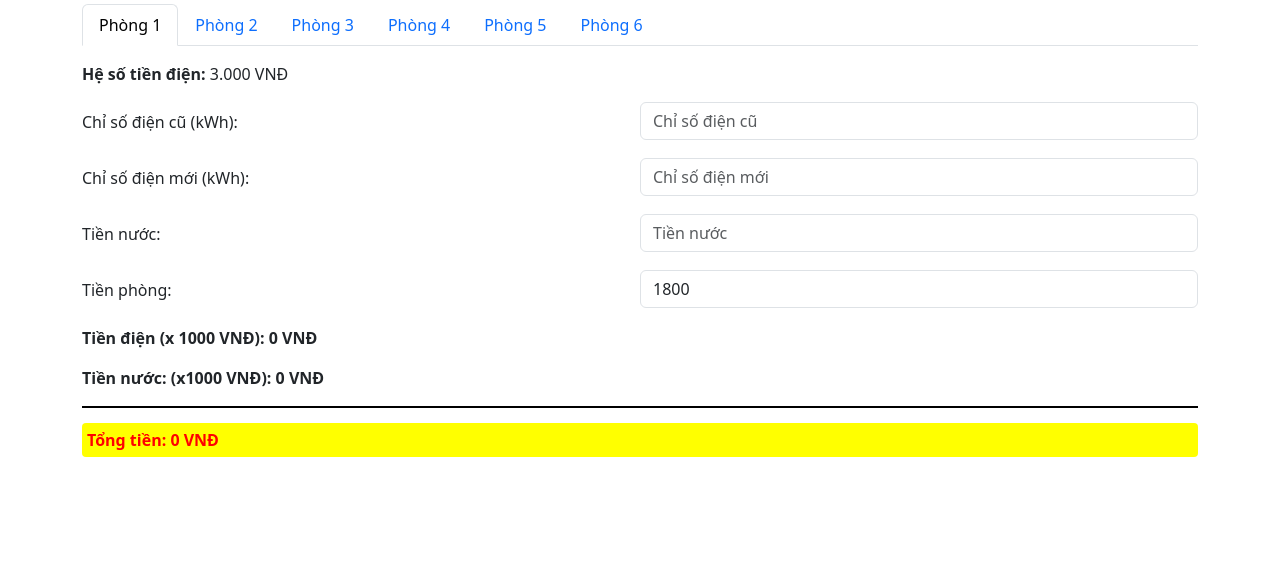
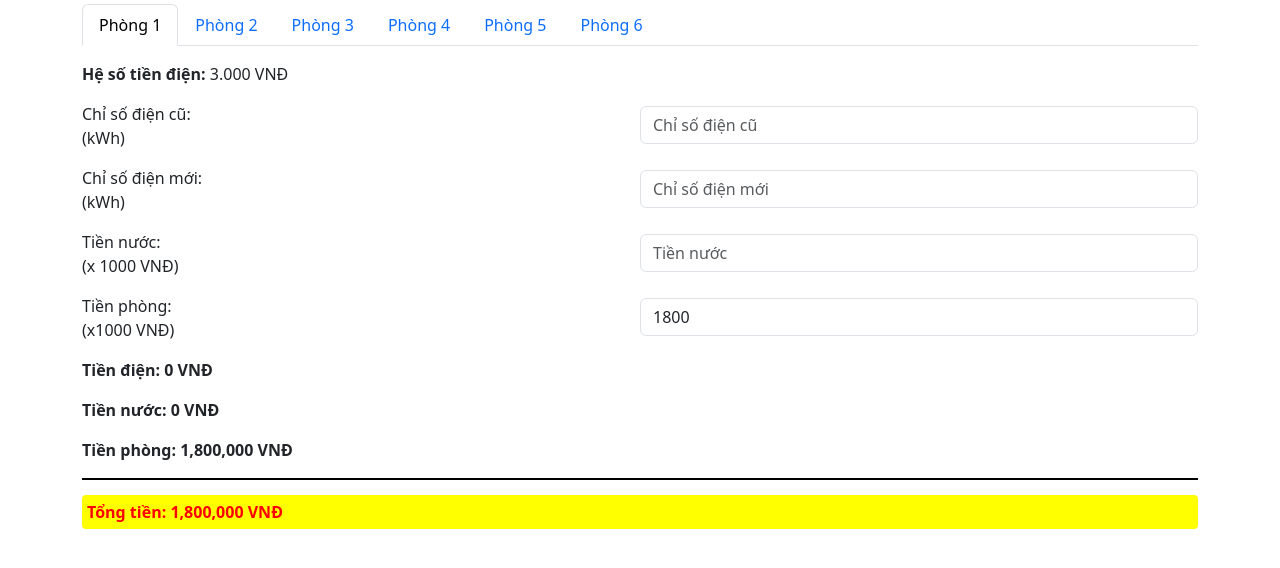
Before and after one commit to MinhQC/tinhtien, a plain HTML site: page index.html in a window 1280 px wide. Shown: the part 58-626 px from the top of the page. Drawn offline with nearby package versions, Linux system fonts and the light colour scheme.

Commit message:
Update index.html

```diff
--- a/index.html
+++ b/index.html
@@ -44,28 +44,29 @@
             <!-- Tab 1 -->
             <div class="tab-pane fade show active" id="content1" role="tabpanel">
 			    <div class="mb-2 hstack">
-			        <label for="oldQuantity1" class="form-label" style="width: 50%;">Chỉ số điện cũ (kWh):</label>
+			        <label for="oldQuantity1" class="form-label" style="width: 50%;">Chỉ số điện cũ: <br>(kWh)</label>
 			        <input type="number" id="oldQuantity1" class="form-control" placeholder="Chỉ số điện cũ"
 			        	inputmode="numeric" pattern="[0-9]*" oninput="calculateFee(1)" style="width: 50%;">
 			    </div>
 			    <div class="mb-2 hstack">
-			        <label for="newQuantity1" class="form-label" style="width: 50%;">Chỉ số điện mới (kWh):</label>
+			        <label for="newQuantity1" class="form-label" style="width: 50%;">Chỉ số điện mới: <br>(kWh)</label>
 			        <input type="number" id="newQuantity1" class="form-control" placeholder="Chỉ số điện mới"
 			        	inputmode="numeric" pattern="[0-9]*" oninput="calculateFee(1)" style="width: 50%;">
 			    </div>
 			    <div class="mb-2 hstack">
-			        <label for="waterFee1" class="form-label" style="width: 50%;">Tiền nước:</label>
+			        <label for="waterFee1" class="form-label" style="width: 50%;">Tiền nước: <br>(x 1000 VNĐ)</label>
 			        <input type="number" id="waterFee1" class="form-control" placeholder="Tiền nước"
 			        	inputmode="numeric" pattern="[0-9]*" oninput="calculateFee(1)" style="width: 50%;">
 			    </div>
 			    <div class="mb-2 hstack">
-			        <label for="roomFee1" class="form-label" style="width: 50%;">Tiền phòng:</label>
+			        <label for="roomFee1" class="form-label" style="width: 50%; word-wrap: break-word">Tiền phòng: <br>(x1000 VNĐ)</label>
 			        <input type="number" id="roomFee1" class="form-control" placeholder="Tiền phòng"
 			        	inputmode="numeric" pattern="[0-9]*" value="1800" oninput="calculateFee(1)" style="width: 50%;">
 			    </div>
 
-			    <p class="total-label">Tiền điện (x 1000 VNĐ): <span id="fee1">0 VNĐ</span></p>
-			    <p class="total-label">Tiền nước: (x1000 VNĐ): <span id="waterFeeDisplay1">0 VNĐ</span></p>
+			    <p class="total-label">Tiền điện: <span id="fee1">0 VNĐ</span></p>
+			    <p class="total-label">Tiền nước: <span id="waterFeeDisplay1">0 VNĐ</span></p>
+			    <p class="total-label">Tiền phòng: <span id="roomFeeDisplay1">0 VNĐ</span></p>
 			    <div class="separator"></div>
 			    <p class="total-label total-amount">Tổng tiền: <span id="total1">0 VNĐ</span></p>
 			</div>
@@ -73,28 +74,29 @@
             <!-- Tab 2 -->
             <div class="tab-pane fade" id="content2" role="tabpanel">
 			    <div class="mb-2 hstack">
-			        <label for="oldQuantity2" class="form-label" style="width: 50%;">Chỉ số điện cũ (kWh):</label>
+			        <label for="oldQuantity2" class="form-label" style="width: 50%;">Chỉ số điện cũ: <br>(kWh)</label>
 			        <input type="number" id="oldQuantity2" class="form-control" placeholder="Chỉ số điện cũ"
 			        	inputmode="numeric" pattern="[0-9]*" oninput="calculateFee(2)" style="width: 50%;">
 			    </div>
 			    <div class="mb-2 hstack">
-			        <label for="newQuantity2" class="form-label" style="width: 50%;">Chỉ số điện mới (kWh):</label>
+			        <label for="newQuantity2" class="form-label" style="width: 50%;">Chỉ số điện mới: <br>(kWh)</label>
 			        <input type="number" id="newQuantity2" class="form-control" placeholder="Chỉ số điện mới"
 			        	inputmode="numeric" pattern="[0-9]*" oninput="calculateFee(2)" style="width: 50%;">
 			    </div>
 			    <div class="mb-2 hstack">
-			        <label for="waterFee2" class="form-label" style="width: 50%;">Tiền nước:</label>
+			        <label for="waterFee2" class="form-label" style="width: 50%;">Tiền nước: <br>(x 1000 VNĐ)</label>
 			        <input type="number" id="waterFee2" class="form-control" placeholder="Tiền nước"
 			        	inputmode="numeric" pattern="[0-9]*" oninput="calculateFee(2)" style="width: 50%;">
 			    </div>
 			    <div class="mb-2 hstack">
-			        <label for="roomFee2" class="form-label" style="width: 50%;">Tiền phòng:</label>
+			        <label for="roomFee2" class="form-label" style="width: 50%;">Tiền phòng: <br>(x1000 VNĐ)</label>
 			        <input type="number" id="roomFee2" class="form-control" placeholder="Tiền phòng"
 			        	inputmode="numeric" pattern="[0-9]*" value="1800" oninput="calculateFee(2)" style="width: 50%;">
 			    </div>
 
-			    <p class="total-label">Tiền điện (x 1000 VNĐ): <span id="fee2">0 VNĐ</span></p>
-			    <p class="total-label">Tiền nước: (x1000 VNĐ): <span id="waterFeeDisplay2">0 VNĐ</span></p>
+			    <p class="total-label">Tiền điện: <span id="fee2">0 VNĐ</span></p>
+			    <p class="total-label">Tiền nước: <span id="waterFeeDisplay2">0 VNĐ</span></p>
+			    <p class="total-label">Tiền phòng: <span id="roomFeeDisplay2">0 VNĐ</span></p>
 			    <div class="separator"></div>
 			    <p class="total-label total-amount">Tổng tiền: <span id="total2">0 VNĐ</span></p>
 			</div>
@@ -102,28 +104,29 @@
             <!-- Tab 3 -->
             <div class="tab-pane fade" id="content3" role="tabpanel">
 			    <div class="mb-2 hstack">
-			        <label for="oldQuantity3" class="form-label" style="width: 50%;">Chỉ số điện cũ (kWh):</label>
+			        <label for="oldQuantity3" class="form-label" style="width: 50%;">Chỉ số điện cũ: <br>(kWh)</label>
 			        <input type="number" id="oldQuantity3" class="form-control" placeholder="Chỉ số điện cũ"
 			        	inputmode="numeric" pattern="[0-9]*" oninput="calculateFee(3)" style="width: 50%;">
 			    </div>
 			    <div class="mb-2 hstack">
-			        <label for="newQuantity3" class="form-label" style="width: 50%;">Chỉ số điện mới (kWh):</label>
+			        <label for="newQuantity3" class="form-label" style="width: 50%;">Chỉ số điện mới: <br>(kWh)</label>
 			        <input type="number" id="newQuantity3" class="form-control" placeholder="Chỉ số điện mới"
 			        	inputmode="numeric" pattern="[0-9]*" oninput="calculateFee(3)" style="width: 50%;">
 			    </div>
 			    <div class="mb-2 hstack">
-			        <label for="waterFee3" class="form-label" style="width: 50%;">Tiền nước:</label>
+			        <label for="waterFee3" class="form-label" style="width: 50%;">Tiền nước: <br>(x 1000 VNĐ)</label>
 			        <input type="number" id="waterFee3" class="form-control" placeholder="Tiền nước"
 			        	inputmode="numeric" pattern="[0-9]*" oninput="calculateFee(3)" style="width: 50%;">
 			    </div>
 			    <div class="mb-2 hstack">
-			        <label for="roomFee3" class="form-label" style="width: 50%;">Tiền phòng:</label>
+			        <label for="roomFee3" class="form-label" style="width: 50%;">Tiền phòng: <br>(x1000 VNĐ)</label>
 			        <input type="number" id="roomFee3" class="form-control" placeholder="Tiền phòng"
 			        	inputmode="numeric" pattern="[0-9]*" value="1800" oninput="calculateFee(3)" style="width: 50%;">
 			    </div>
 
-			    <p class="total-label">Tiền điện (x 1000 VNĐ): <span id="fee3">0 VNĐ</span></p>
-			    <p class="total-label">Tiền nước: (x1000 VNĐ): <span id="waterFeeDisplay3">0 VNĐ</span></p>
+			    <p class="total-label">Tiền điện: <span id="fee3">0 VNĐ</span></p>
+			    <p class="total-label">Tiền nước: <span id="waterFeeDisplay3">0 VNĐ</span></p>
+			    <p class="total-label">Tiền phòng: <span id="roomFeeDisplay3">0 VNĐ</span></p>
 			    <div class="separator"></div>
 			    <p class="total-label total-amount">Tổng tiền: <span id="total3">0 VNĐ</span></p>
 			</div>
@@ -131,28 +134,29 @@
             <!-- Tab 4 -->
             <div class="tab-pane fade" id="content4" role="tabpanel">
 			    <div class="mb-2 hstack">
-			        <label for="oldQuantity4" class="form-label" style="width: 50%;">Chỉ số điện cũ (kWh):</label>
+			        <label for="oldQuantity4" class="form-label" style="width: 50%;">Chỉ số điện cũ: <br>(kWh)</label>
 			        <input type="number" id="oldQuantity4" class="form-control" placeholder="Chỉ số điện cũ"
 			        	inputmode="numeric" pattern="[0-9]*" oninput="calculateFee(4)" style="width: 50%;">
 			    </div>
 			    <div class="mb-2 hstack">
-			        <label for="newQuantity4" class="form-label" style="width: 50%;">Chỉ số điện mới (kWh):</label>
+			        <label for="newQuantity4" class="form-label" style="width: 50%;">Chỉ số điện mới: <br>(kWh)</label>
 			        <input type="number" id="newQuantity4" class="form-control" placeholder="Chỉ số điện mới"
 			        	inputmode="numeric" pattern="[0-9]*" oninput="calculateFee(4)" style="width: 50%;">
 			    </div>
 			    <div class="mb-2 hstack">
-			        <label for="waterFee4" class="form-label" style="width: 50%;">Tiền nước:</label>
+			        <label for="waterFee4" class="form-label" style="width: 50%;">Tiền nước: <br>(x 1000 VNĐ)</label>
 			        <input type="number" id="waterFee4" class="form-control" placeholder="Tiền nước"
 			        	inputmode="numeric" pattern="[0-9]*" oninput="calculateFee(4)" style="width: 50%;">
 			    </div>
 			    <div class="mb-2 hstack">
-			        <label for="roomFee4" class="form-label" style="width: 50%;">Tiền phòng:</label>
+			        <label for="roomFee4" class="form-label" style="width: 50%;">Tiền phòng: <br>(x1000 VNĐ)</label>
 			        <input type="number" id="roomFee4" class="form-control" placeholder="Tiền phòng"
 			        	inputmode="numeric" pattern="[0-9]*" value="1800" oninput="calculateFee(4)" style="width: 50%;">
 			    </div>
 
-			    <p class="total-label">Tiền điện (x 1000 VNĐ): <span id="fee4">0 VNĐ</span></p>
-			    <p class="total-label">Tiền nước: (x1000 VNĐ): <span id="waterFeeDisplay4">0 VNĐ</span></p>
+			    <p class="total-label">Tiền điện: <span id="fee4">0 VNĐ</span></p>
+			    <p class="total-label">Tiền nước: <span id="waterFeeDisplay4">0 VNĐ</span></p>
+			    <p class="total-label">Tiền phòng: <span id="roomFeeDisplay4">0 VNĐ</span></p>
 			    <div class="separator"></div>
 			    <p class="total-label total-amount">Tổng tiền: <span id="total4">0 VNĐ</span></p>
 			</div>
@@ -160,28 +164,29 @@
             <!-- Tab 5 -->
             <div class="tab-pane fade" id="content5" role="tabpanel">
 			    <div class="mb-2 hstack">
-			        <label for="oldQuantity5" class="form-label" style="width: 50%;">Chỉ số điện cũ (kWh):</label>
+			        <label for="oldQuantity5" class="form-label" style="width: 50%;">Chỉ số điện cũ: <br>(kWh)</label>
 			        <input type="number" id="oldQuantity5" class="form-control" placeholder="Chỉ số điện cũ"
 			        	inputmode="numeric" pattern="[0-9]*" oninput="calculateFee(5)" style="width: 50%;">
 			    </div>
 			    <div class="mb-2 hstack">
-			        <label for="newQuantity5" class="form-label" style="width: 50%;">Chỉ số điện mới (kWh):</label>
+			        <label for="newQuantity5" class="form-label" style="width: 50%;">Chỉ số điện mới: <br>(kWh)</label>
 			        <input type="number" id="newQuantity5" class="form-control" placeholder="Chỉ số điện mới"
 			        	inputmode="numeric" pattern="[0-9]*" oninput="calculateFee(5)" style="width: 50%;">
 			    </div>
 			    <div class="mb-2 hstack">
-			        <label for="waterFee5" class="form-label" style="width: 50%;">Tiền nước:</label>
+			        <label for="waterFee5" class="form-label" style="width: 50%;">Tiền nước: <br>(x 1000 VNĐ)</label>
 			        <input type="number" id="waterFee5" class="form-control" placeholder="Tiền nước"
 			        	inputmode="numeric" pattern="[0-9]*" oninput="calculateFee(5)" style="width: 50%;">
 			    </div>
 			    <div class="mb-2 hstack">
-			        <label for="roomFee5" class="form-label" style="width: 50%;">Tiền phòng:</label>
+			        <label for="roomFee5" class="form-label" style="width: 50%;">Tiền phòng: <br>(x1000 VNĐ)</label>
 			        <input type="number" id="roomFee5" class="form-control" placeholder="Tiền phòng"
 			        	inputmode="numeric" pattern="[0-9]*" value="1800" oninput="calculateFee(5)" style="width: 50%;">
 			    </div>
 
-			    <p class="total-label">Tiền điện (x 1000 VNĐ): <span id="fee5">0 VNĐ</span></p>
-			    <p class="total-label">Tiền nước: (x1000 VNĐ): <span id="waterFeeDisplay5">0 VNĐ</span></p>
+			    <p class="total-label">Tiền điện: <span id="fee5">0 VNĐ</span></p>
+			    <p class="total-label">Tiền nước: <span id="waterFeeDisplay5">0 VNĐ</span></p>
+			    <p class="total-label">Tiền phòng: <span id="roomFeeDisplay5">0 VNĐ</span></p>
 			    <div class="separator"></div>
 			    <p class="total-label total-amount">Tổng tiền: <span id="total5">0 VNĐ</span></p>
 			</div>
@@ -189,28 +194,29 @@
             <!-- Tab 6 -->
             <div class="tab-pane fade" id="content6" role="tabpanel">
 			    <div class="mb-2 hstack">
-			        <label for="oldQuantity6" class="form-label" style="width: 50%;">Chỉ số điện cũ (kWh):</label>
+			        <label for="oldQuantity6" class="form-label" style="width: 50%;">Chỉ số điện cũ: <br>(kWh)</label>
 			        <input type="number" id="oldQuantity6" class="form-control" placeholder="Chỉ số điện cũ"
 			        	inputmode="numeric" pattern="[0-9]*" oninput="calculateFee(6)" style="width: 50%;">
 			    </div>
 			    <div class="mb-2 hstack">
-			        <label for="newQuantity6" class="form-label" style="width: 50%;">Chỉ số điện mới (kWh):</label>
+			        <label for="newQuantity6" class="form-label" style="width: 50%;">Chỉ số điện mới: <br>(kWh)</label>
 			        <input type="number" id="newQuantity6" class="form-control" placeholder="Chỉ số điện mới"
 			        	inputmode="numeric" pattern="[0-9]*" oninput="calculateFee(6)" style="width: 50%;">
 			    </div>
 			    <div class="mb-2 hstack">
-			        <label for="waterFee6" class="form-label" style="width: 50%;">Tiền nước:</label>
+			        <label for="waterFee6" class="form-label" style="width: 50%;">Tiền nước: <br>(x 1000 VNĐ)</label>
 			        <input type="number" id="waterFee6" class="form-control" placeholder="Tiền nước"
 			        	inputmode="numeric" pattern="[0-9]*" oninput="calculateFee(6)" style="width: 50%;">
 			    </div>
 			    <div class="mb-2 hstack">
-			        <label for="roomFee6" class="form-label" style="width: 50%;">Tiền phòng:</label>
+			        <label for="roomFee6" class="form-label" style="width: 50%;">Tiền phòng: <br>(x1000 VNĐ)</label>
 			        <input type="number" id="roomFee6" class="form-control" placeholder="Tiền phòng"
 			        	inputmode="numeric" pattern="[0-9]*" value="2000" oninput="calculateFee(6)" style="width: 50%;">
 			    </div>
 
-			    <p class="total-label">Tiền điện (x 1000 VNĐ): <span id="fee6">0 VNĐ</span></p>
-			    <p class="total-label">Tiền nước (x 1000 VNĐ): <span id="waterFeeDisplay6">0 VNĐ</span></p>
+			    <p class="total-label">Tiền điện: <span id="fee6">0 VNĐ</span></p>
+			    <p class="total-label">Tiền nước: <span id="waterFeeDisplay6">0 VNĐ</span></p>
+			    <p class="total-label">Tiền phòng: <span id="roomFeeDisplay6">0 VNĐ</span></p>
 			    <div class="separator"></div>
 			    <p class="total-label total-amount">Tổng tiền: <span id="total6">0 VNĐ</span></p>
 			</div>
@@ -227,8 +233,8 @@
 	    function calculateFee(tabIndex) {
 	        const oldQuantity = parseFloat(document.getElementById(`oldQuantity${tabIndex}`).value) || 0;
 	        const newQuantity = parseFloat(document.getElementById(`newQuantity${tabIndex}`).value) || 0;
-	        const waterFee = parseFloat(document.getElementById(`waterFee${tabIndex}`).value) || 0;
-	        const roomFee = parseFloat(document.getElementById(`roomFee${tabIndex}`).value) || 0;
+	        const waterFee = parseFloat(document.getElementById(`waterFee${tabIndex}`).value * 1000) || 0;
+	        const roomFee = parseFloat(document.getElementById(`roomFee${tabIndex}`).value * 1000) || 0;
 
 	        const quantity = newQuantity - oldQuantity; // Calculate the electricity consumption
 	        const electricityFee = quantity * constantValue;
@@ -236,8 +242,22 @@
 
 	        document.getElementById(`fee${tabIndex}`).innerText = formatCurrency(electricityFee);
 	        document.getElementById(`waterFeeDisplay${tabIndex}`).innerText = formatCurrency(waterFee);
+	        document.getElementById(`roomFeeDisplay${tabIndex}`).innerText = formatCurrency(roomFee);
 	        document.getElementById(`total${tabIndex}`).innerText = formatCurrency(totalFee);
 	    }
+
+	    document.addEventListener('DOMContentLoaded', function() {
+	        calculateFee(1);
+
+	        // Listen for the Bootstrap tab shown event.
+	        const tabLinks = document.querySelectorAll('a[data-bs-toggle="tab"]');
+	        tabLinks.forEach((tabLink, index) => {
+	            tabLink.addEventListener('shown.bs.tab', function() {
+	                // Calculate fee for the corresponding tab index when the tab is shown.
+	                calculateFee(index + 1);
+	            });
+	        });
+	    });
     </script>
 </body>
 </html>
```
